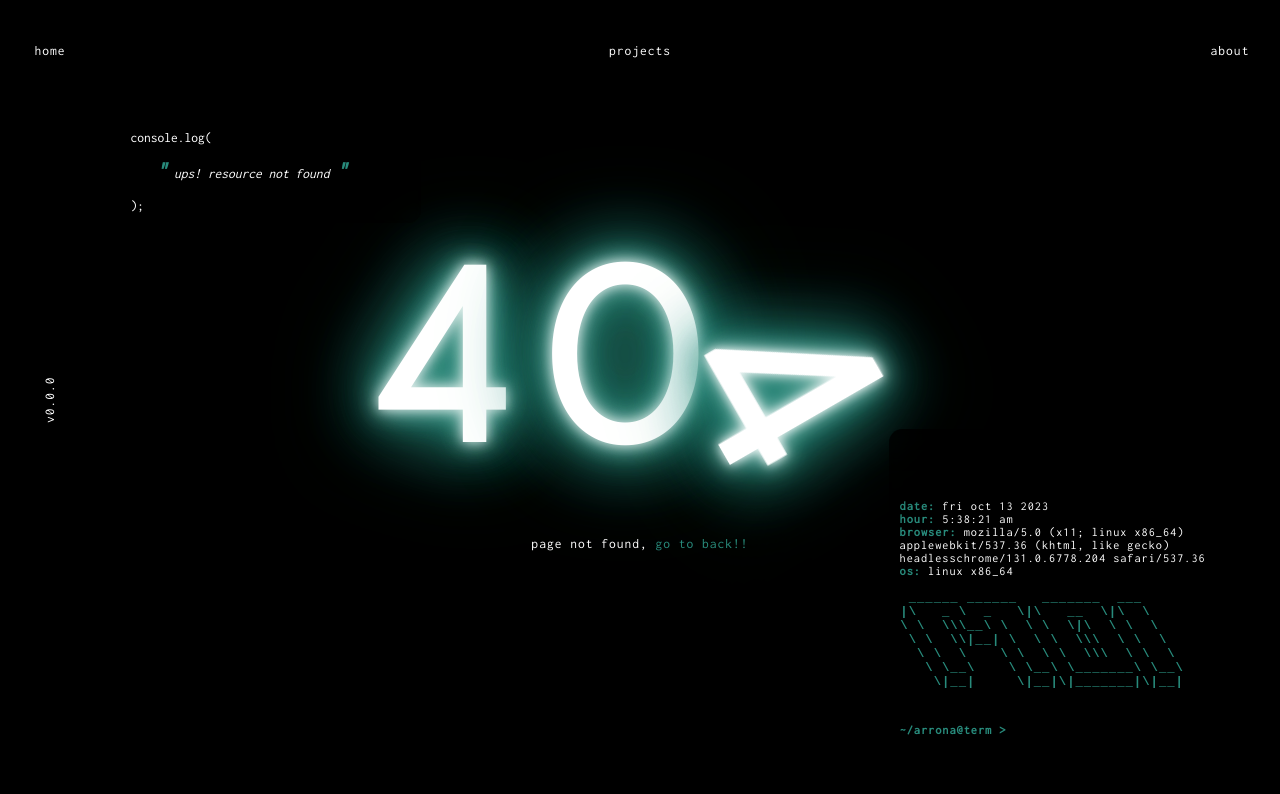
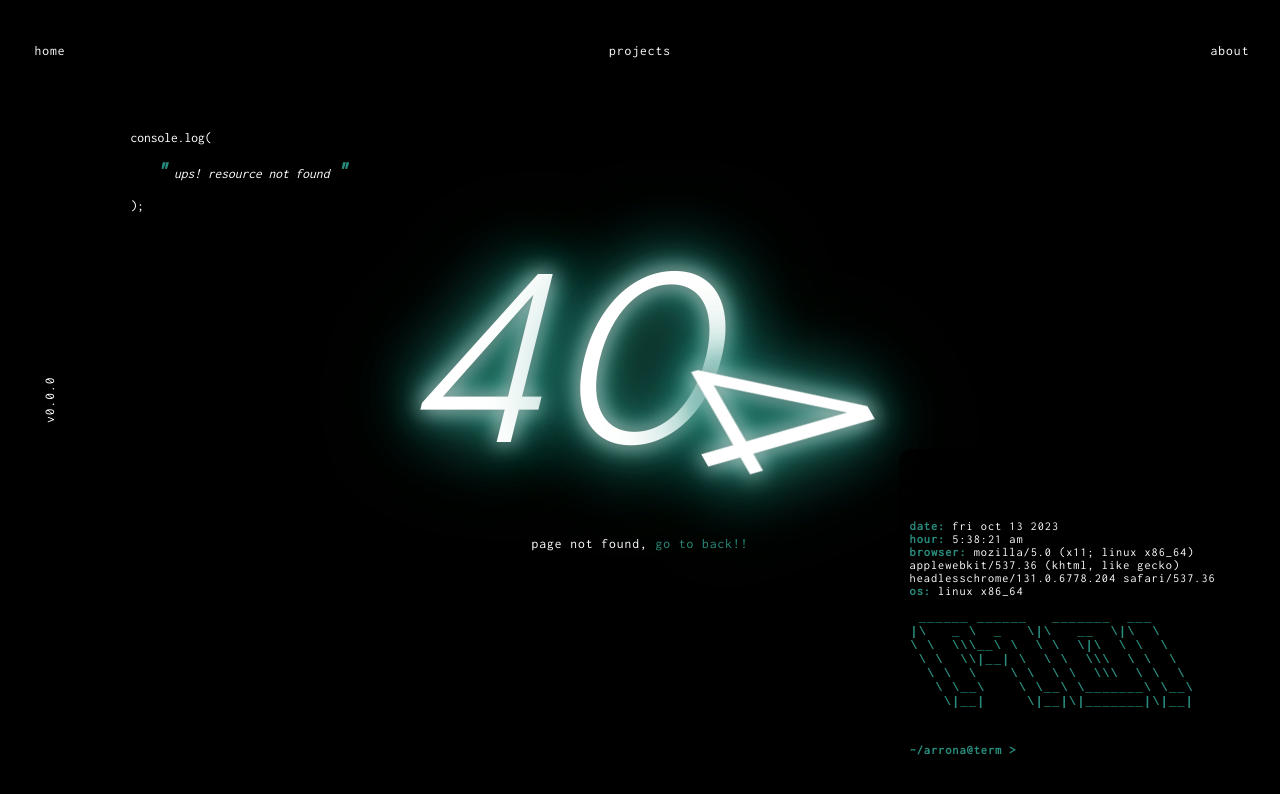
Before and after one commit to moisesarrona/moisesarrona.com, a React (Vite) app: page / in a window 1280 px wide. Shown: the top 794 px of the page. Built offline with nearby package versions, Linux system fonts and the light colour scheme.

Commit message:
Add neon effect to home
Add neon effect to home, add homeletter.

```diff
--- /dev/null
+++ b/src/app/core/data/homeData.js
@@ -0,0 +1,4 @@
+export const welcomeData = {
+    title: "Welcome",
+    subtitle: "to my portfolio"
+  }
--- a/src/app/landing/Home.jsx
+++ /dev/null
@@ -1,18 +0,0 @@
-import React from 'react'
-
-const Home = () => {
-  return (
-    <>
-      <section>
-        <div className='home__welcome'>
-          <div className='spetial__content neon'>
-            <h1 className='spetial__title neon__fluid'><span className='spetial__letter'>W</span>elcome</h1>
-            <span className='spetial__subtitle'>to my portfolio</span>
-          </div>
-        </div>
-      </section>
-    </>
-  )
-}
-
-export default Home
--- a/src/assets/css/style.css
+++ b/src/assets/css/style.css
@@ -19,6 +19,26 @@
     --radius_normal: 0.85rem;
     --size_top: 0.65rem 0rem;
     --size-spacing: 0.65rem;
+    --text_shadow:
+        0 0 10px rgba(0, 0, 0, 0.2),
+        0 0 20px rgba(255, 255, 255, 0.8),
+        0 0 30px #288B7C,
+        0 0 40px #288B7C,
+        0 0 70px #288B7C,
+        0 0 80px #288B7C,
+        0 0 100px #288B7C;
+    --text_shadow_exp:
+        0 0 12px rgba(0, 0, 0, 0.2),
+        0 0 22px rgba(255, 255, 255, 0.8),
+        0 0 32px #288B7C,
+        0 0 42px #288B7C,
+        0 0 74px #288B7C,
+        0 0 84px #288B7C,
+        0 0 104px #288B7C;
+
+    --aimation_neon_pulse: neon__pulsate 0.4s ease-in-out infinite alternate;
+    --animation_neon_flicker: neon__flicker 1.5s infinite alternate;
+    --animation_neon_fail: letter__fail 1s forwards;
 }
 
 
@@ -75,13 +95,15 @@ body {
     }
 
     & h1 {
-        font-size: 3.8rem;
+        font-size: 3.6rem;
         margin-bottom: 1.4rem;
+        font-weight: 100;
     }
 
     & h2 {
-        font-size: 2.2rem;
+        font-size: 2.25rem;
         margin-bottom: 1.4rem;
+        font-weight: 100;
     }
 
     & article {
@@ -174,7 +196,7 @@ header {
     position: fixed;
     top: 120px;
     left: 120px;
-    width: 280px;
+    width: 260px;
     text-transform: lowercase;
     font-family: Inconsolata;
     letter-spacing: 0;
@@ -197,9 +219,9 @@ header {
 /* --- TERMINAL --- */
 .terminal {
     position: fixed;
-    bottom: 50px;
-    right: 50px;
-    width: 320px;
+    bottom: 30px;
+    right: 30px;
+    width: 330px;
     height: 300px;
     overflow: hidden;
     font-family: Inconsolata;
@@ -285,8 +307,15 @@ header {
 /* --- HOME --- */
 .home__welcome {
     position: absolute;
-    left: 20px;
-    bottom: 20px;
+    left: 30px;
+    bottom: 30px;
+
+    & .spetial__title {
+        color: var(--color_dark);
+        -webkit-text-stroke-width: 1px;
+        -webkit-text-stroke-color: rgba(40, 139, 124, 0.3);
+        cursor: pointer;
+    }
 }
 
 
@@ -367,8 +396,10 @@ header {
 
     & .error__title {
         font-size: 14rem;
-        letter-spacing: 2.4rem;
-        animation: neon__pulsate 0.2s ease-in-out infinite alternate;
+        font-weight: 100;
+        font-style: italic;
+        letter-spacing: 1rem;
+        animation: var(--aimation_neon_pulse);
 
         & .error__letter__none {
             color: transparent;
@@ -379,8 +410,9 @@ header {
             position: absolute;
             right: 0;
             top: 0;
-            animation: letter__fail 1s forwards,
-            neon__error 1.5s infinite alternate;
+            animation: var(--animation_neon_fail),
+                var(--animation_neon_flicker);
+            animation-delay: 1s;
         }
     }
 
@@ -394,7 +426,7 @@ header {
 /* --- UTILITIES --- */
 .spetial__content {
     & .spetial__title {
-        font-size: 6.5vw;
+        font-size: 6vw;
         margin-bottom: 0px;
 
         & .spetial__letter {
@@ -485,51 +517,26 @@ header {
     }
 }
 
-.neon{
-    & .neon__fluid {
-        color: var(--color_white);
-        animation: neon__pulsate 0.2s ease-in-out infinite alternate;
-    }
-
-    & .neon__hover {
-        transition: all 200ms cubic-bezier(.39, .79, .81, .78);
-        color: var(--color_dark);
-
-        &:hover {
-            animation: neon__pulsate 0.2s ease-in-out infinite alternate;
-            color: var(--color_white);
-            letter-spacing: 0.4rem;
-        }
-    }
+.neon__flicker {
+    color: var(--color_white);
+    text-shadow: var(--text_shadow);
+    animation: var(--animation_neon_flicker);
 }
 
 
 /* -- ANIMATIONS ---*/
 @keyframes neon__pulsate {
     100% {
-        text-shadow:
-            0 0 12px rgba(255, 255, 255, 0.6),
-            0 0 22px rgba(255, 255, 255, 0.6),
-            0 0 32px #288B7C,
-            0 0 42px #288B7C,
-            0 0 74px #288B7C,
-            0 0 84px #288B7C,
-            0 0 104px #288B7C;
+        text-shadow: var(--text_shadow_exp);
     }
 
     0% {
-        text-shadow:
-            0 0 10px rgba(255, 255, 255, 0.8),
-            0 0 20px rgba(255, 255, 255, 0.8),
-            0 0 30px #288B7C,
-            0 0 40px #288B7C,
-            0 0 70px #288B7C,
-            0 0 80px #288B7C,
-            0 0 100px #288B7C;
+        text-shadow: var(--text_shadow);
     }
 }
 
-@keyframes neon__error {
+@keyframes neon__flicker {
+
     0%,
     18%,
     22%,
@@ -537,14 +544,7 @@ header {
     53%,
     57%,
     100% {
-        text-shadow:
-            0 0 10px rgba(255, 255, 255, 0.8),
-            0 0 20px rgba(255, 255, 255, 0.8),
-            0 0 30px #288B7C,
-            0 0 40px #288B7C,
-            0 0 70px #288B7C,
-            0 0 80px #288B7C,
-            0 0 100px #288B7C;
+        text-shadow: var(--text_shadow);
     }
 
 
@@ -556,44 +556,29 @@ header {
 }
 
 @keyframes letter__fail {
-    0%, 10% {
+
+    0%,
+    10% {
         transform: rotate(0deg) translateX(0) translateY(0);
     }
+
     50% {
         transform: rotate(80deg) translateX(0) translateY(80px);
     }
+
     75% {
         transform: rotate(40deg) translateX(0) translateY(40px);
     }
+
     100% {
         transform: rotate(60deg) translateX(0) translateY(60px);
     }
+
     110% {
         transform: rotate(0deg) translateX(0) translateY(60px);
     }
+
     120% {
         transform: rotate(0deg) translateX(0) translateY(0);
     }
 }
-
-
-
-
-/* .neon:hover  {
-        transition: all 200ms cubic-bezier(.39, .79, .81, .78);
-        animation: neon__pulsate 0.11s ease-in-out infinite alternate;
-        & .spetial__letter {
-            animation: neon__error 1.5s  infinite alternate;
-        }
-
-        & .spetial__title {
-            text-shadow: 0 0 10px rgba(255, 255, 255, 0.8),
-            0 0 20px rgba(255, 255, 255, 0.8),
-            0 0 30px #288B7C,
-            0 0 40px #288B7C,
-            0 0 70px #288B7C,
-            0 0 80px #288B7C,
-            0 0 100px #288B7C;
-            letter-spacing: 0.4rem;
-        }
-    } */
```
Also changed, not shown: src/app/landing/home/Home.jsx (added, +42 -0 lines), src/app/landing/home/HomeLetters.jsx (added, +20 -0 lines).
